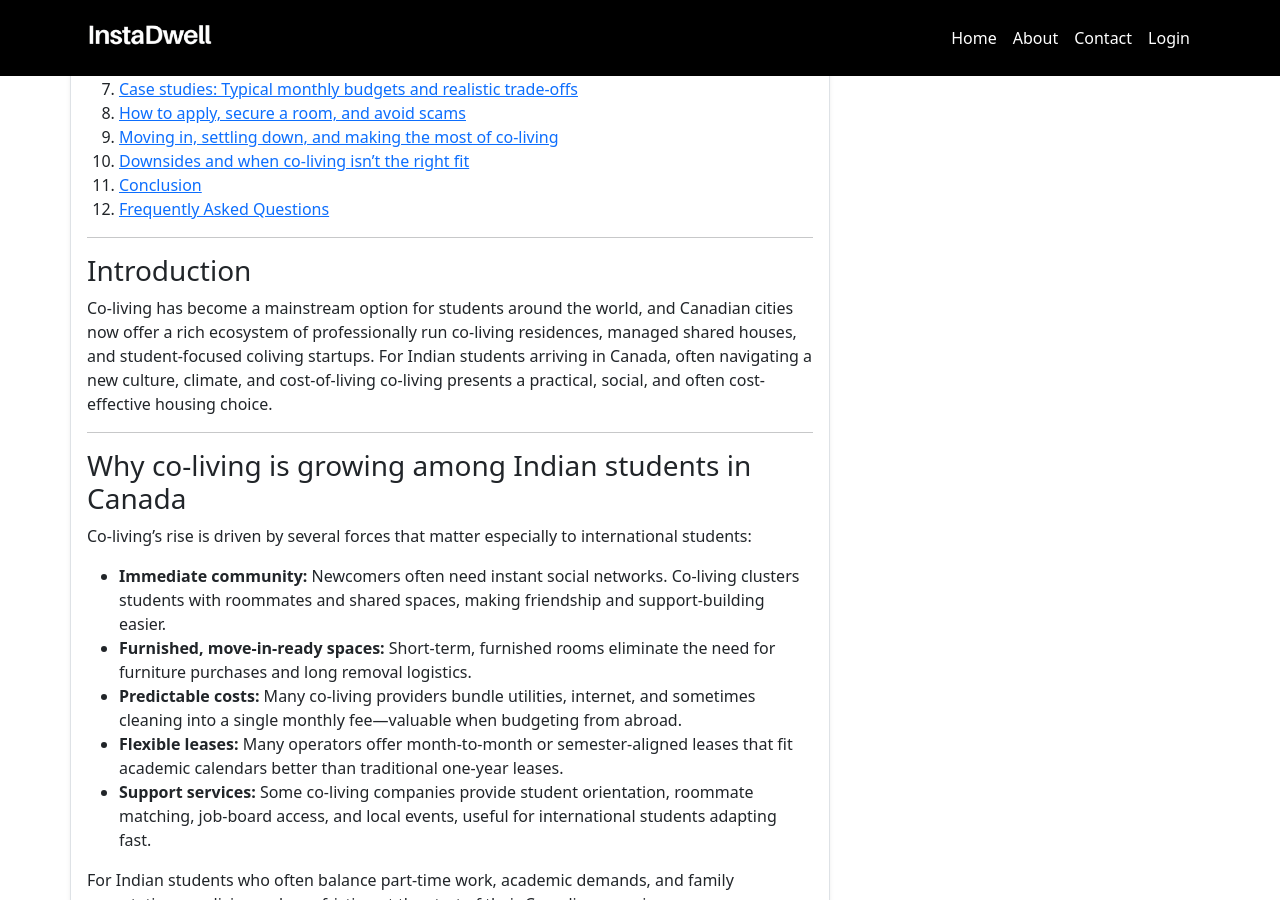
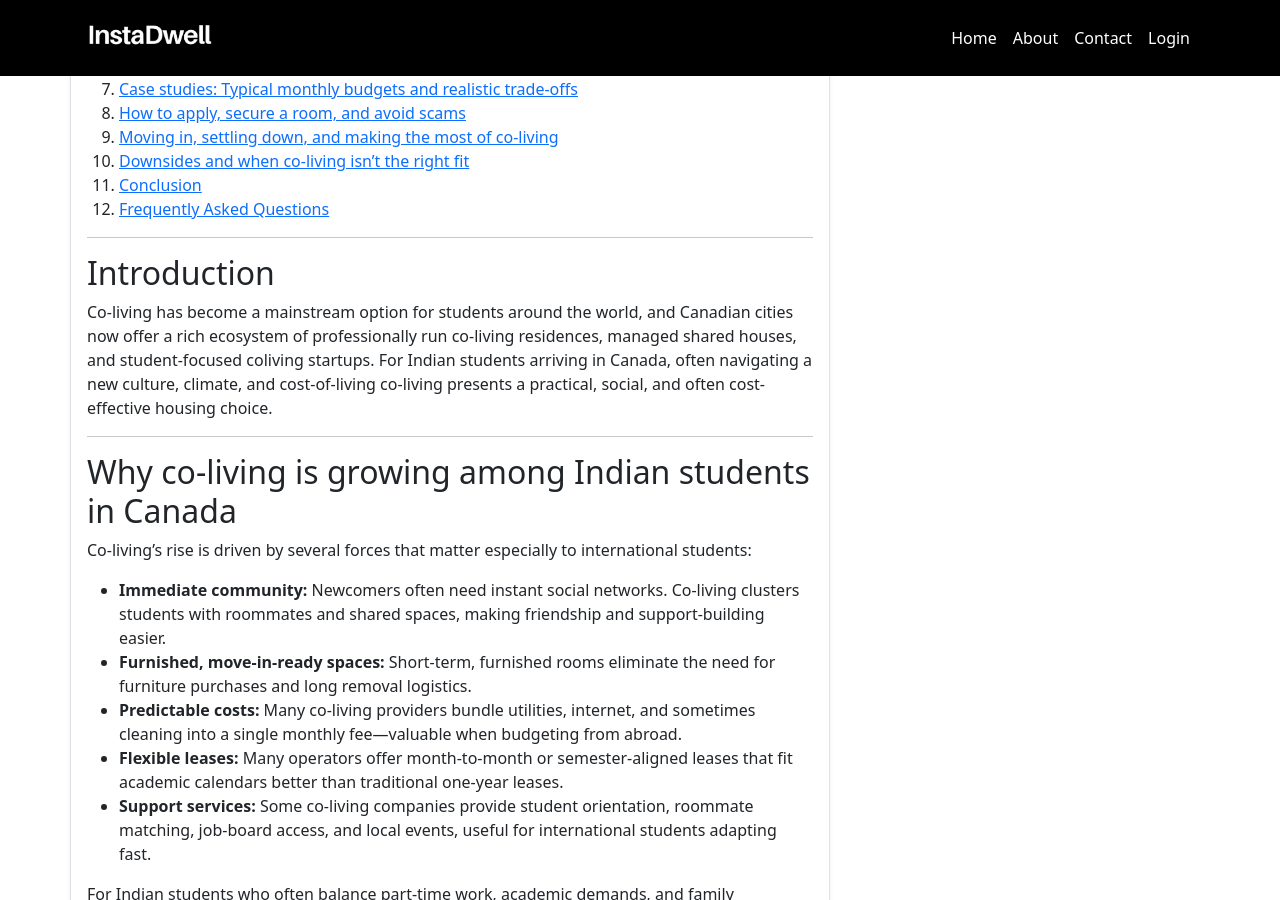
Before and after one commit to instadw/instadwell-blog, a Jekyll site: the page built from _posts/2025-11-25-10-best-co-living-spaces-in-canada-for-indian-students.md, in a window 1280 px wide and 900 px high, scrolled down 1202 px. Built offline with Jekyll 4.4.1, drawn with Linux system fonts in a browser that asks for light colours.

```diff
--- a/_posts/2025-11-25-10-best-co-living-spaces-in-canada-for-indian-students.md
+++ b/_posts/2025-11-25-10-best-co-living-spaces-in-canada-for-indian-students.md
@@ -48,13 +48,13 @@ date: 2025-11-25T09:14:00.000+05:30
 
 ---
 
-### Introduction
+## Introduction
 
 Co-living has become a mainstream option for students around the world, and Canadian cities now offer a rich ecosystem of professionally run co-living residences, managed shared houses, and student-focused coliving startups. For Indian students arriving in Canada, often navigating a new culture, climate, and cost-of-living co-living presents a practical, social, and often cost-effective housing choice.
 
 ---
 
-### Why co-living is growing among Indian students in Canada
+## Why co-living is growing among Indian students in Canada
 
 Co-living’s rise is driven by several forces that matter especially to international students:
 
@@ -68,7 +68,7 @@ For Indian students who often balance part-time work, academic demands, and fami
 
 ---
 
-### How co-living differs from traditional student housing
+## How co-living differs from traditional student housing
 
 Before deciding, it helps to clarify terminology:
 
@@ -81,7 +81,7 @@ Co-living sits between private residences and flatshares: more structure and ser
 
 ---
 
-### Benefits of co-living for Indian students
+## Benefits of co-living for Indian students
 
 1. **Social integration** — Immediate roommate networks reduce homesickness and make it easier to ask questions about local life, part-time work, and campus resources.
 2. **Cost predictability** — Utilities, cleaning, and Wi-Fi often included, allowing better monthly planning.
@@ -94,35 +94,35 @@ These features often make co-living a superior short-to-medium-term choice for s
 
 ---
 
-### What to look for when choosing a co-living space
+## What to look for when choosing a co-living space
 
-##### Location and commute
+### Location and commute
 
 Prioritize transit convenience and commute time to your campus. Toronto and Vancouver traffic or limited transit service in suburban nodes can turn a 20–minute commute into an hour. For students on tight schedules, living near the subway, SkyTrain, or frequent bus routes is worth a small premium.
 
-##### Cost and what’s included
+### Cost and what’s included
 
 Clarify exactly what the monthly fee covers: electricity, heat, water, internet, laundry, cleaning, and amenity access (gym, study rooms). Compare the *all-in* monthly price rather than just the headline rent.
 
-##### Community & cultural fit
+### Community & cultural fit
 
 Ask about roommate matching processes and existing resident demographics. If you prefer a quieter academic environment or want a lively social scene, pick housing that matches your preference. Some co-living operators maintain student cohorts and schedule events that help international students feel at home more quickly.
 
-##### Safety and legal protections
+### Safety and legal protections
 
 Check for secure entries, 24/7 support, property insurance policies, and whether the operator uses legally valid tenancy agreements. In Canada, tenant protections vary by province; ensure the lease complies with local laws.
 
-##### Flexibility of lease and move-in terms
+### Flexibility of lease and move-in terms
 
 Seasonal, semester, and month-to-month contracts are ideal for students. Confirm notice periods, refund policies, and the terms for subletting or early exit.
 
 ---
 
-### Top co-living providers and options in Canada (city-by-city)
+## Top co-living providers and options in Canada (city-by-city)
 
 Below are notable co-living options across major Canadian cities popular among Indian students. These listings include both large operators and trusted smaller providers that frequently host international students.
 
-##### Toronto
+### Toronto
 
 [Toronto](https://instadwell.com/search?lat=43.653226&lng=-79.3831843&location=Toronto,%20ON,%20Canada&city=Toronto&country=Canada) is the largest hub for international students and has the most diverse co-living market.
 
@@ -137,7 +137,7 @@ Below are notable co-living options across major Canadian cities popular among I
 
 **Why Toronto works**: maximum choice, strong Indian student communities (easier cultural fit), but be prepared for higher rents.
 
-##### Vancouver
+### Vancouver
 
 [Vancouver](https://instadwell.com/search?lat=49.2827291&lng=-123.1207375&location=Vancouver,%20BC,%20Canada&city=Vancouver&country=Canada) demand and limited supply make smart co-living choices valuable.
 
@@ -149,7 +149,7 @@ Below are notable co-living options across major Canadian cities popular among I
 
 **Tip**: Prioritize proximity to SkyTrain lines to avoid long bus commutes.
 
-##### Montreal
+### Montreal
 
 A lower-cost alternative with a lively student scene (McGill, Concordia, UQAM).
 
@@ -158,36 +158,36 @@ A lower-cost alternative with a lively student scene (McGill, Concordia, UQAM).
 
 **Tip**: Check language of the neighbourhood and whether French proficiency is expected.
 
-##### Calgary & Edmonton
+### Calgary & Edmonton
 
 More spread-out cities with growing international student populations.
 
 * **University-adjacent co-living developments** often provide year-round leases, lower rents compared to Toronto/Vancouver, and more space.
 * **Smaller co-living houses** near the University of Calgary and the University of Alberta are popular.
 
-##### Ottawa and smaller university towns
+### Ottawa and smaller university towns
 
 Cities like Kingston (Queen’s), Waterloo, and London (Western University) have smaller but very student-oriented markets. Co-living communities here often involve older houses converted to student residences; expect lower costs and tighter-knit communities.
 
 ---
 
-### Case studies: Typical monthly budgets and realistic trade-offs
+## Case studies: Typical monthly budgets and realistic trade-offs
 
 Here are three practical scenarios to illustrate budgets and choices.
 
-##### Scenario A — Toronto, centrally located co-living (student residence)
+### Scenario A — Toronto, centrally located co-living (student residence)
 
 * Monthly all-in rent: CAD 1,250–1,600
 * Includes utilities, internet, common area cleaning, gym, study spaces.
 * Trade-offs: Higher rent for prime location and services; roommate rules, less privacy.
 
-##### Scenario B — Vancouver, shared house 30–40 min commute
+### Scenario B — Vancouver, shared house 30–40 min commute
 
 * Monthly all-in rent: CAD 900–1,200
 * Lower rent, but longer commute and possible extra transit costs.
 * Trade-offs: More private rooms and larger apartments, but added commute time.
 
-##### Scenario C — Montreal, converted student house (shared)
+### Scenario C — Montreal, converted student house (shared)
 
 * Monthly all-in rent: CAD 700–1,000
 * Affordable, culturally vibrant, but leases may be less flexible and properties older.
@@ -197,7 +197,7 @@ Here are three practical scenarios to illustrate budgets and choices.
 
 ---
 
-### How to apply, secure a room, and avoid scams
+## How to apply, secure a room, and avoid scams
 
 1. **Use verified platforms and university resources.** University housing portals, recognized co-living brands, and vetted Facebook groups reduce risk.
 2. **Ask for a video tour and resident testimonials.** If the operator refuses, treat the listing with caution.
@@ -210,7 +210,7 @@ If you’re applying from India, gather digital copies of ID, admission letter,
 
 ---
 
-### Moving in, settling down, and making the most of co-living
+## Moving in, settling down, and making the most of co-living
 
 * **Introduce yourself and set house norms early.** Clear rules around guests, shared kitchen use, and cleaning reduce conflicts.
 * **Attend community events.** Co-living operators often organize meetups great for networking and sharing tips about jobs and academics.
@@ -220,7 +220,7 @@ If you’re applying from India, gather digital copies of ID, admission letter,
 
 ---
 
-### Downsides and when co-living isn’t the right fit
+## Downsides and when co-living isn’t the right fit
 
 Co-living is not perfect for everyone. Consider these potential downsides:
 
@@ -233,7 +233,7 @@ If you need quiet study time, medical privacy, or long-term stability, a private
 
 ---
 
-### Conclusion
+## Conclusion
 
 Co-living is a pragmatic and often enriching housing option for Indian students in Canada. It balances price, convenience, and social connection in a way that eases the transition into a new country. When choosing a co-living space, prioritize transit access, the all-in monthly cost, lease flexibility, safety, and the cultural fit of the community.
 
@@ -241,7 +241,7 @@ Use this guide as a blueprint: research neighborhoods, compare complete monthly
 
 ---
 
-### Frequently Asked Questions)
+## Frequently Asked Questions)
 
 **1. Are co-living spaces safe for Indian students arriving alone?**
 
```
